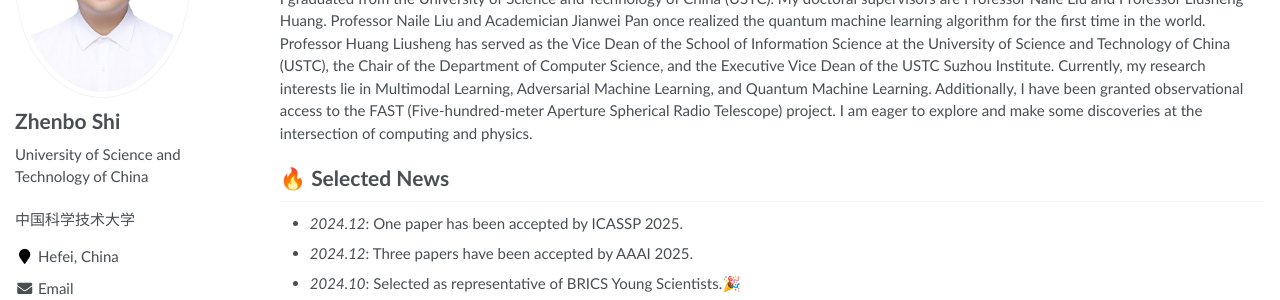
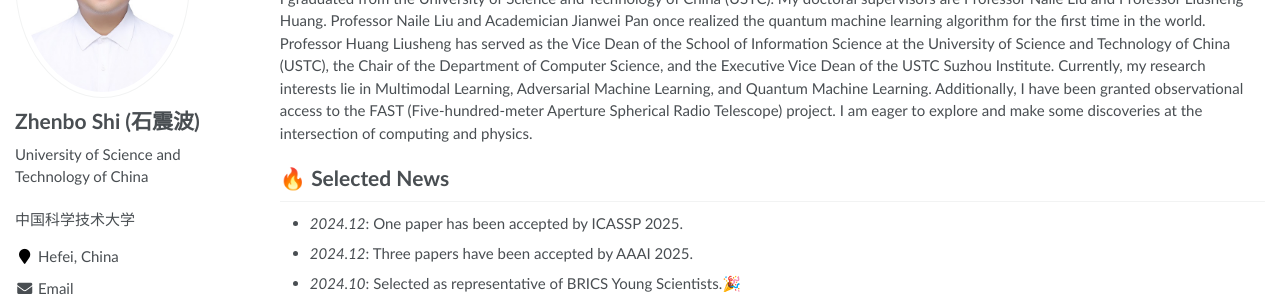
Before and after one commit to shizhenbo/shizhenbo.github.io, a Jekyll site: the page built from _pages/about.md, in a window 1280 px wide. Shown: the part 225-525 px from the top of the page. Built offline with Jekyll 4.4.1, drawn with Linux system fonts in a browser that asks for light colours.

Commit message:
Update _config.yml

```diff
--- a/_config.yml
+++ b/_config.yml
@@ -21,7 +21,7 @@ baidu_site_verification  :  # get baidu_site_verification from https://ziyuan.ba
 
 # Site Author
 author:
-  name             : "Zhenbo Shi"
+  name             : "Zhenbo Shi (石震波)"
   avatar           : "images/shizhenbo_compress.jpg"
   bio              : "University of Science and Technology of China"
   location         : "Hefei, China"
```
